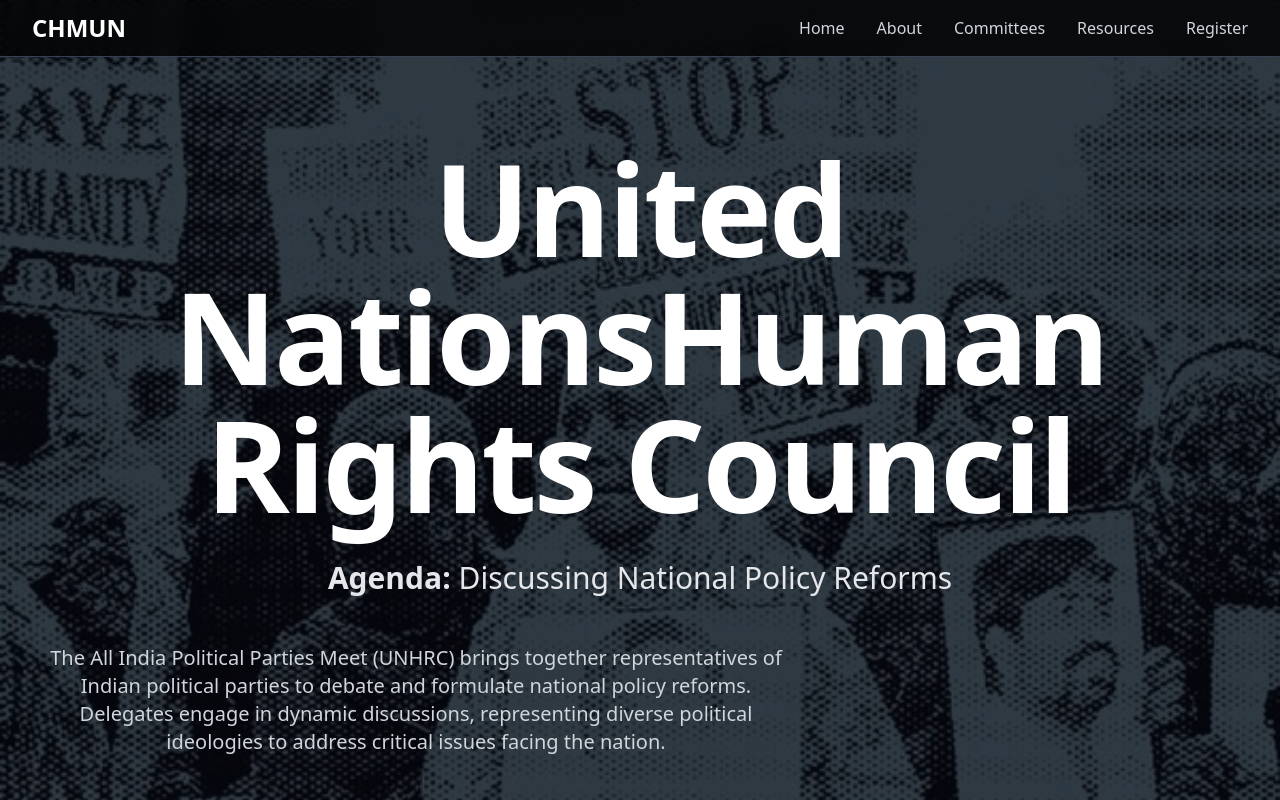
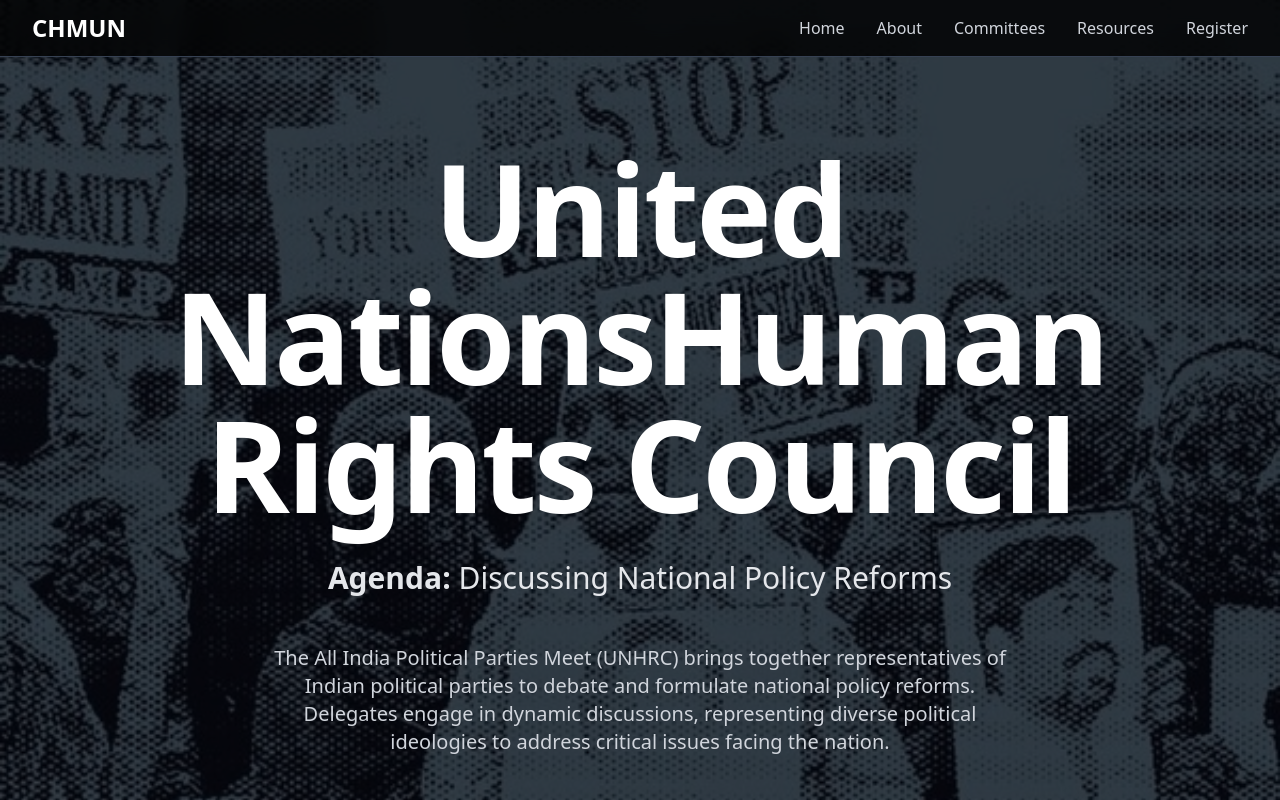
Before and after one commit to notcoolorg/chmundev3, a React (Vite) app: page /committees/unhrc in a window 1280 px wide. Shown: the top 800 px of the page. Built offline with nearby package versions, Linux system fonts and the light colour scheme.

Commit message:
Update UNHRC.jsx

```diff
--- a/src/pages/committees/UNHRC.jsx
+++ b/src/pages/committees/UNHRC.jsx
@@ -19,7 +19,7 @@
         backgroundBlendMode: "overlay",
       }}
     >
-      <div className="max-w-100% mx-auto px-4 sm:px-6 lg:px-8 flex flex-col items-centre">
+      <div className="max-w-100% mx-auto px-4 sm:px-6 lg:px-8 flex flex-col items-center">
       <h1 className="text-6xl md:text-9xl font-black tracking-tight text-center mt-8 md:mt-16 mb-8 break-words">
   United Nations<br className="inline md:hidden" />Human Rights Council
       </h1>
```
